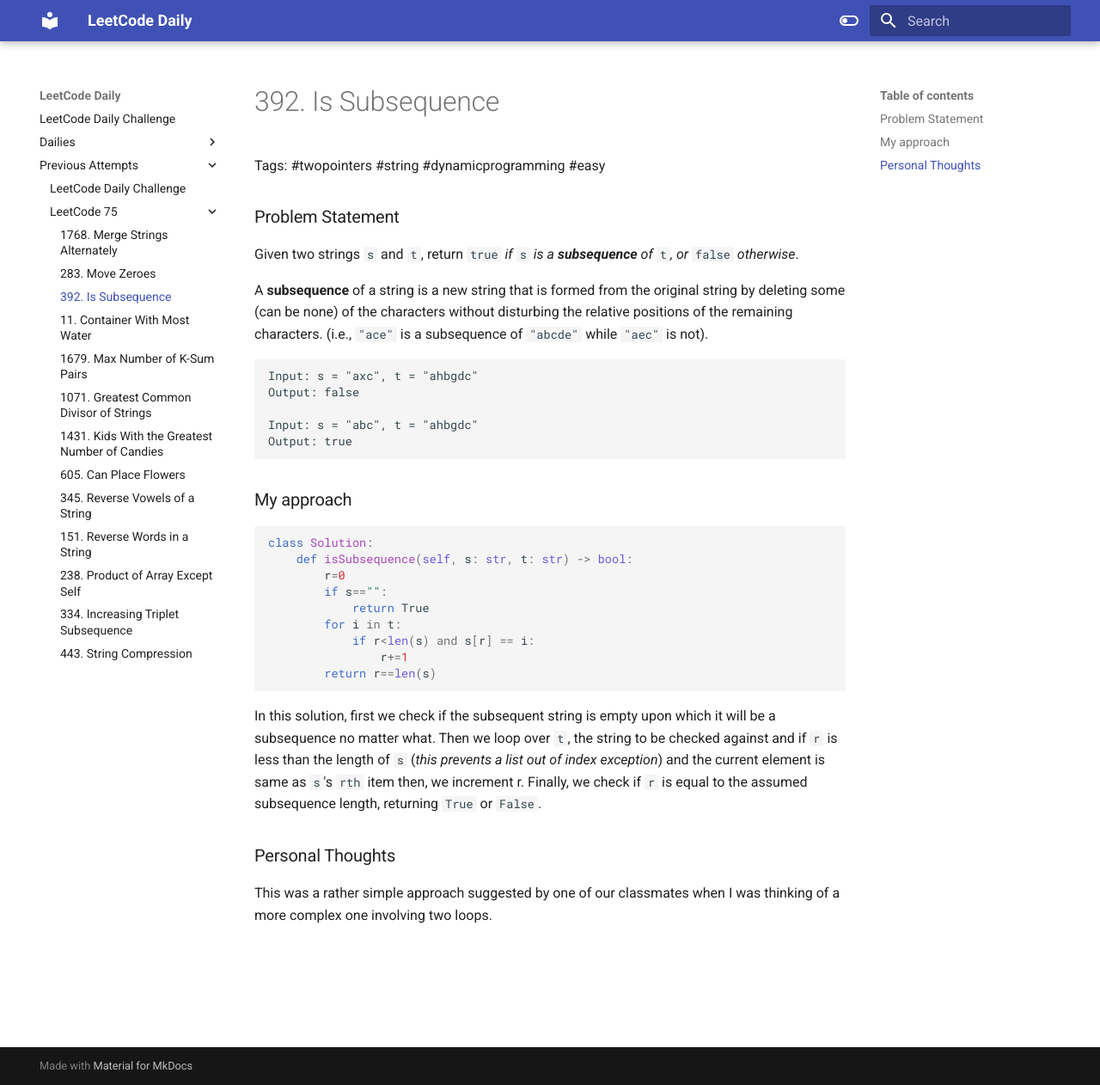
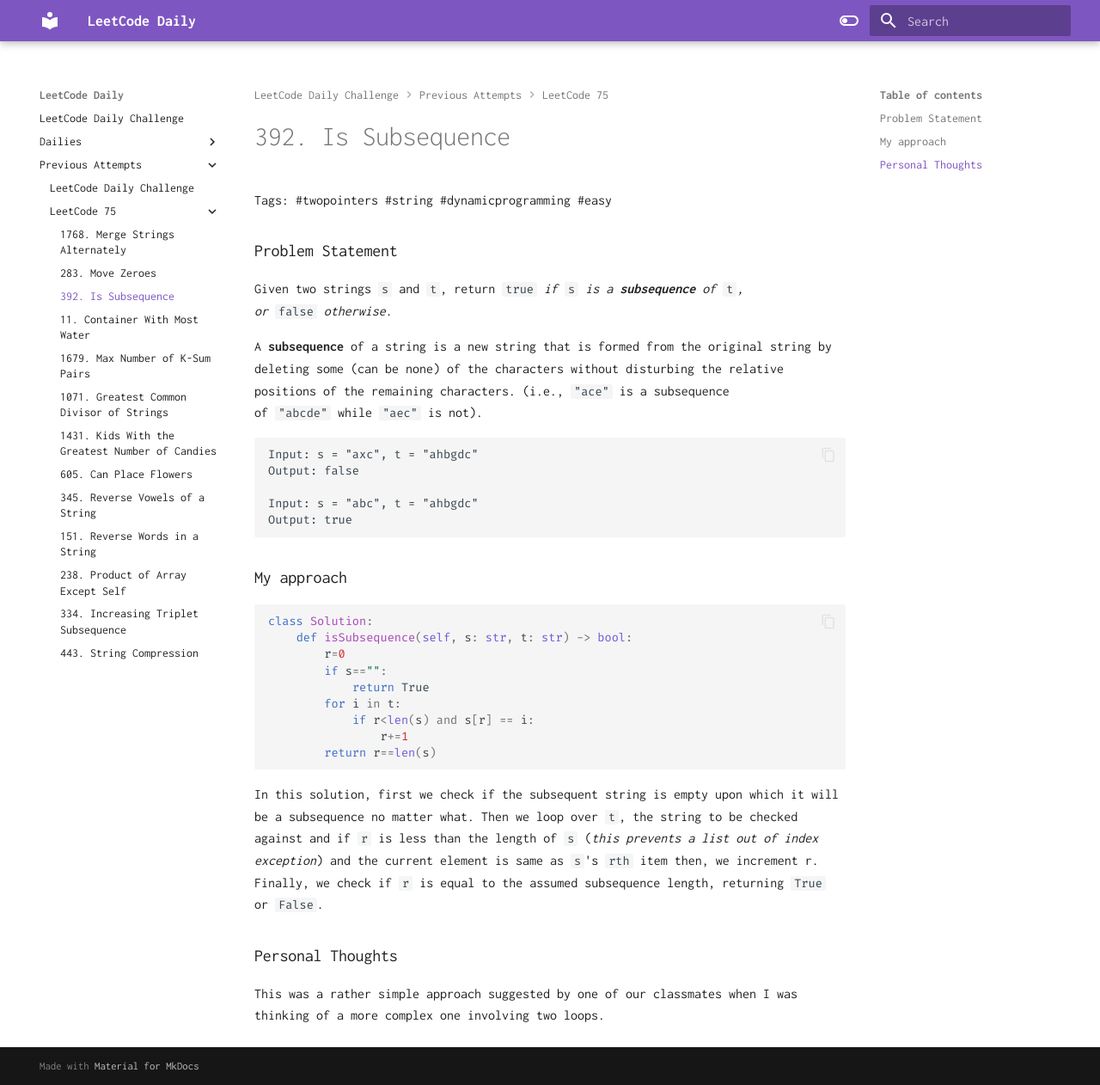
Before and after one commit to Tamrakar182/leetcodedaily, an MkDocs documentation site: the page built from docs/Previous Attempts/LeetCode 75/Day 11 Is Subsequence.md, in a window 1280 px wide and 1262 px high. Shown: the whole window at 86% size. Built offline with MkDocs 1.6.1 and Material for MkDocs 9.7.7, drawn with Linux system fonts in a browser that asks for light colours.

Commit message:
update mkdocs.yml

```diff
--- a/mkdocs.yml
+++ b/mkdocs.yml
@@ -1,14 +1,32 @@
 site_name: LeetCode Daily
+site_description: LeetCode Daily Challenge Documentation built with MkDocs.
+site_author: Manjul Tamrakar
+site_url: https://tamrakar182.github.io/leetcodedaily/
 
 theme:
     name: 'material'
+    features:
+    - content.code.copy
+    - content.action.edit
+    - content.action.view
+    - navigation.instant
+    - navigation.instant.prefetch
+    - navigation.instant.progress
+    - navigation.path
+    - navigation.top
+
+    font:
+      code: Fira Code
+      text: Inconsolata
+
     palette:
-
     # Light mode
     - media: "(prefers-color-scheme: light)"
       scheme: default
-      primary: rgb(139, 174, 47)
-      accent: rgb(255, 45, 123)
+      # primary: rgb(139, 174, 47)
+      primary: deep purple
+      # accent: rgb(255, 45, 123)
+      accent: deep purple
       toggle:
         icon: material/toggle-switch-off-outline
         name: Switch to dark mode
@@ -16,8 +34,10 @@
     # Dark mode
     - media: "(prefers-color-scheme: dark)"
       scheme: slate
-      primary: rgb(139, 174, 47)
-      accent: rgb(255, 45, 123)
+      # primary: rgb(139, 174, 47)
+      primary: deep purple
+      # accent: rgb(255, 45, 123)
+      accent: deep purple
       toggle:
         icon: material/toggle-switch
         name: Switch to light mode
```
